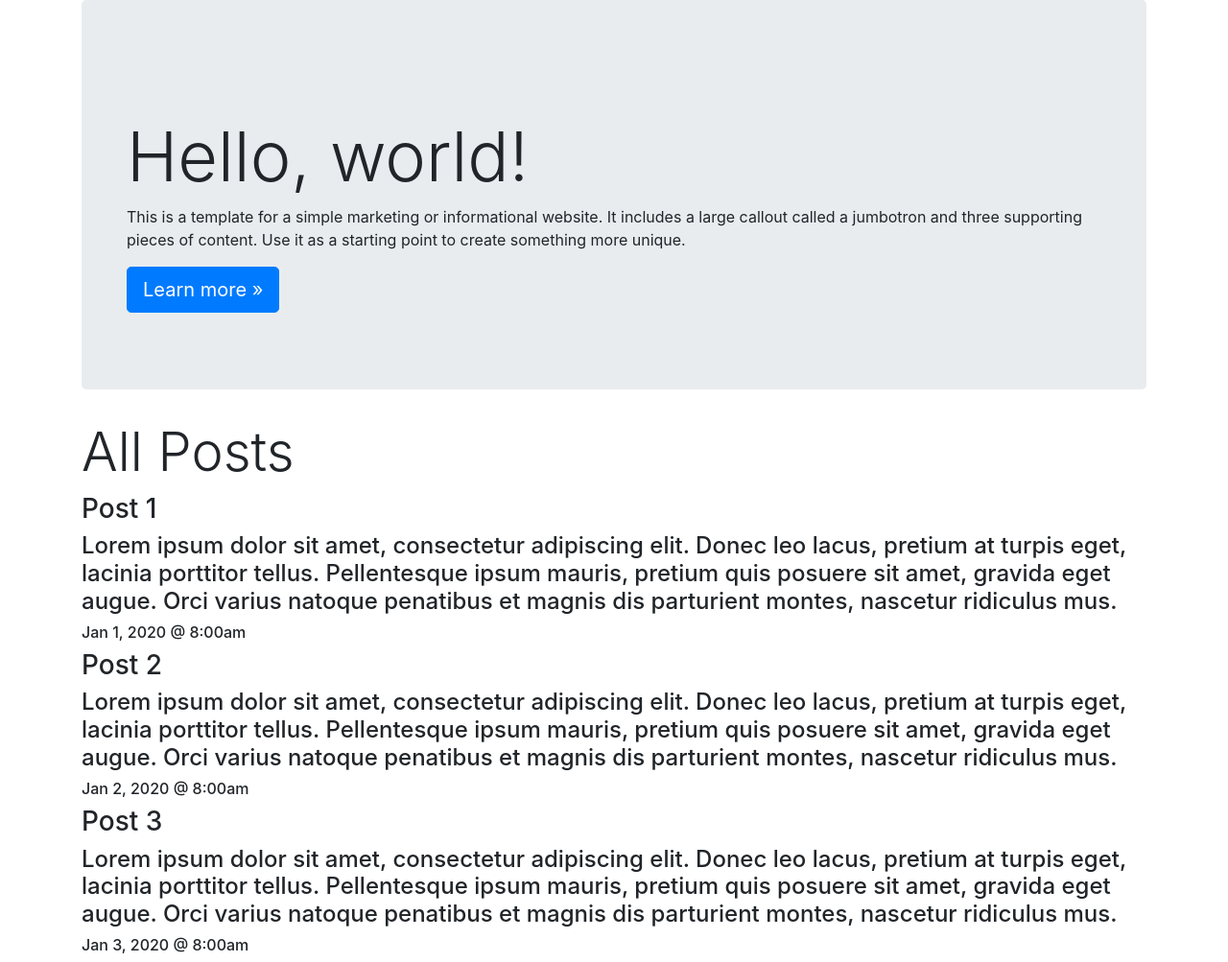
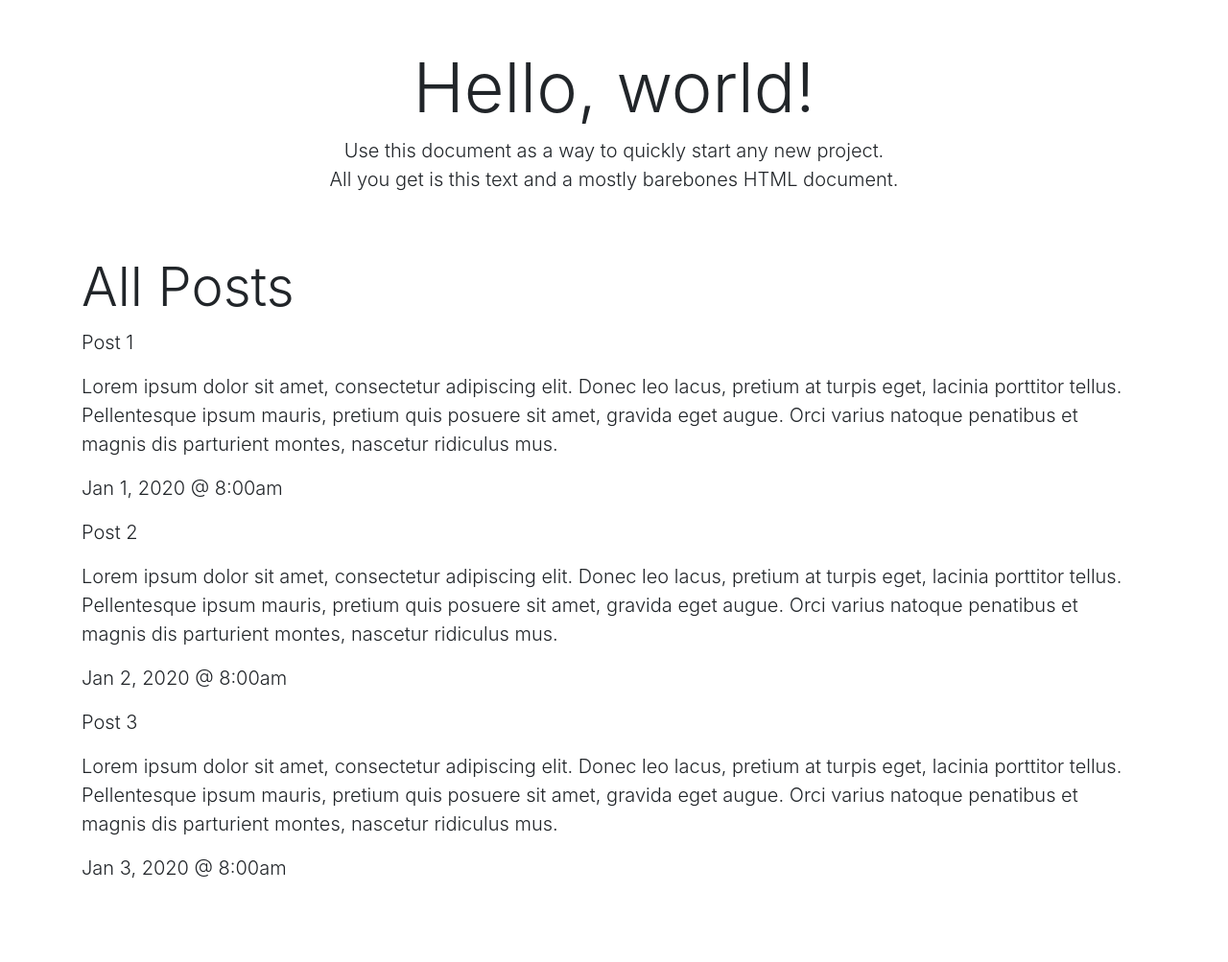
Before and after one commit to 8BitJustin/personal-blog-website, a Flask app: page / in a window 1280 px wide. Shown: the part 56-1059 px from the top of the page at 96% size. After the commit the page ends 972 px from the top, so only its background shows below. Run offline with Flask 2, Linux system fonts and the light colour scheme; some libraries are stand-ins or nearby versions.

Commit message:
Removed jumbotron and added basic text for index.html intro.

```diff
--- a/static/css/main.css
+++ b/static/css/main.css
@@ -1,3 +1,8 @@
 .container {
     margin-top: 56px;
 }
+
+.index_intro_div {
+    padding: 3rem 1.5rem;
+    text-align: center;
+}
--- a/templates/index.html
+++ b/templates/index.html
@@ -5,20 +5,21 @@
 {% endblock %}
 
 {% block body %}
-<div class="jumbotron">
-    <div class="container">
-      <h1 class="display-3">Hello, world!</h1>
-      <p>This is a template for a simple marketing or informational website. It includes a large callout called a jumbotron and three supporting pieces of content. Use it as a starting point to create something more unique.</p>
-      <p><a class="btn btn-primary btn-lg" href="#" role="button">Learn more &raquo;</a></p>
-    </div>
-</div>
+<div class="index_intro_div">
+    <h1 class="display-3">Hello, world!</h1>
+    <p class="lead">Use this document as a way to quickly start any new
+        project.
+        <br>
+        All you get is this text and a mostly barebones HTML
+        document.</p>
+  </div>
 <h2 class="display-4">All Posts</h2>
 <div class="all_post_div">
     {% for post in posts %}
     <div class="solo_post_div">
-        <h3 class="post_title">{{ post.title }}</h3>
-        <h4 class="post_content">{{ post.content }}</h4>
-        <h6 class="post_created">{{ post.created }}</h6>
+        <p class="post_title lead">{{ post.title }}</p>
+        <p class="post_content lead">{{ post.content }}</p>
+        <p class="post_created lead">{{ post.created }}</p>
     </div>
     {% endfor %}
 </div>
```
